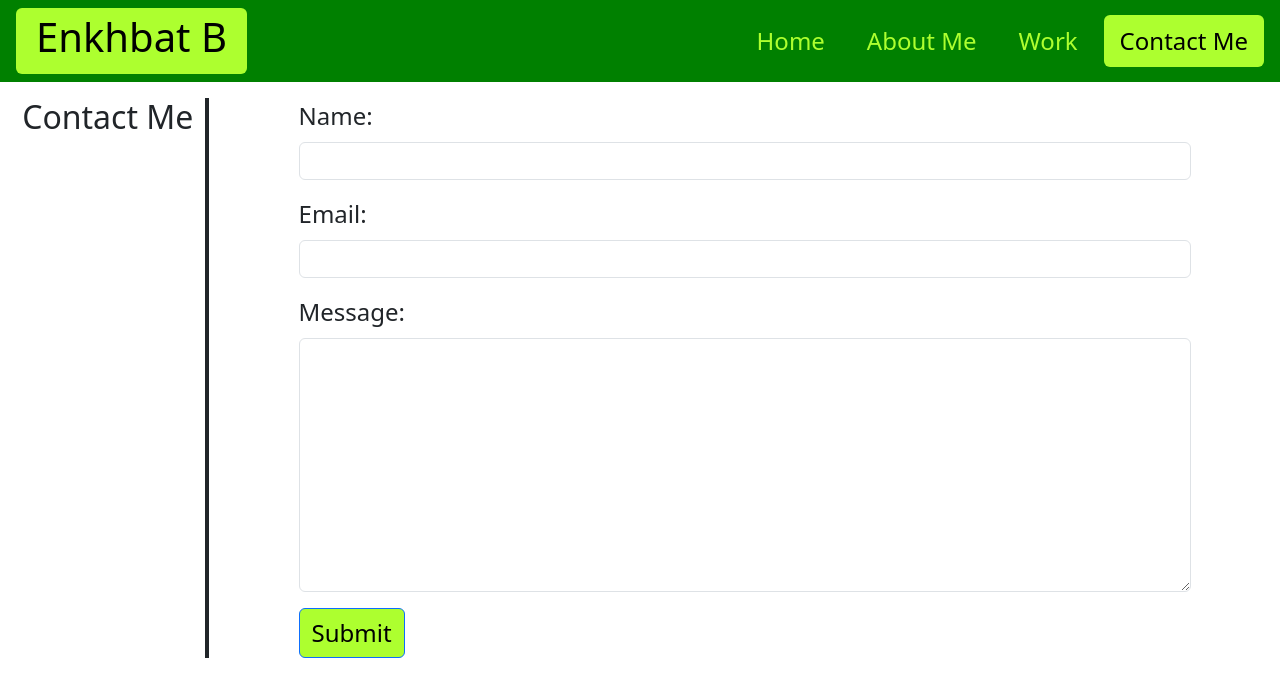
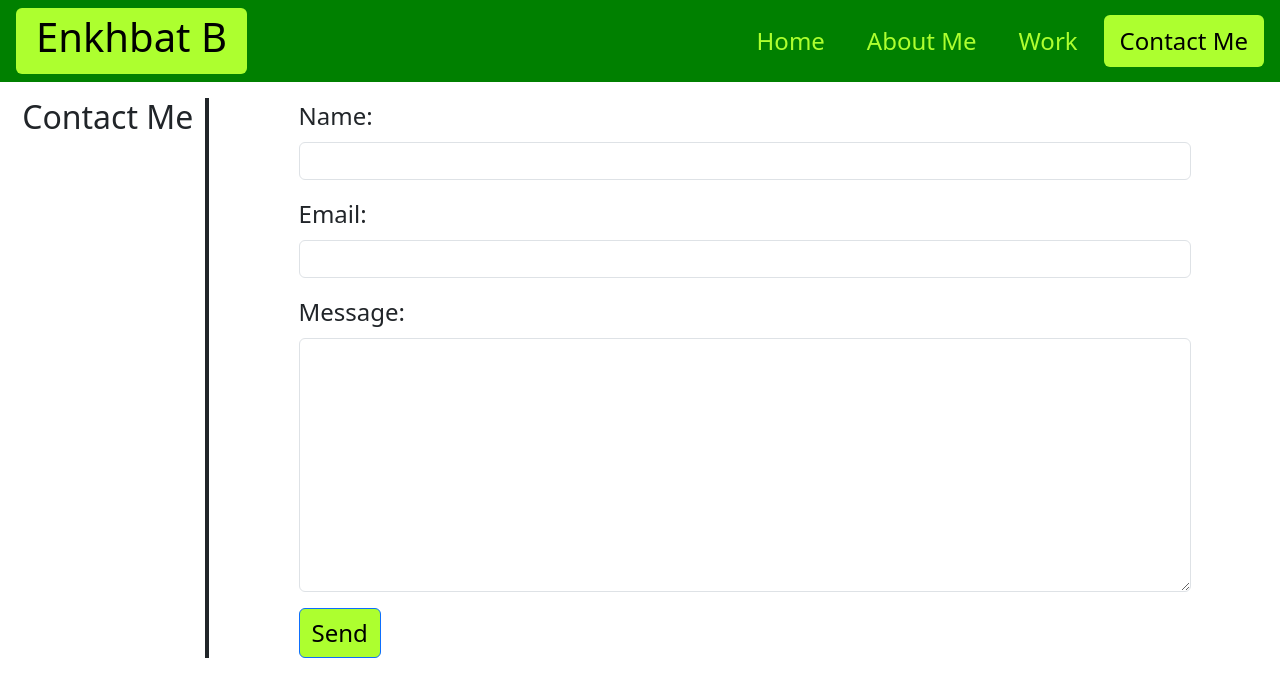
Before and after one commit to enx-code/react-Portfolio, a React (Vite) app: page /contact in a window 1280 px wide. Shown: the top 696 px of the page. Built offline with nearby package versions, Linux system fonts and the light colour scheme.

Commit message:
form adding to send

```diff
--- a/src/components/ContactMe.jsx
+++ b/src/components/ContactMe.jsx
@@ -33,6 +33,8 @@ function ContactMe() {
 
         <div className="fs-4 nav justify-content-center justify-content-around align-content-start col-10 border-start border-dark border-4">
           <form
+            action="https://getform.io/f/lakomgya"
+            method="POST"
             onSubmit={handleSubmit}
             className="col-10 fs-4"
           >
@@ -79,7 +81,7 @@ function ContactMe() {
               />
             </div>
             <button type="submit" className="btn btn-primary fs-4">
-              Submit
+              Send
             </button>
           </form>
         </div>
--- a/src/css/style.css
+++ b/src/css/style.css
@@ -40,8 +40,6 @@
   color: var(--letter-color);
 }
 img {
-  /* background-image: url(../images/codewars.png); */
-  /* background-size: cover; */
   height: var(--image-height);
   object-fit: cover;
 }
```
